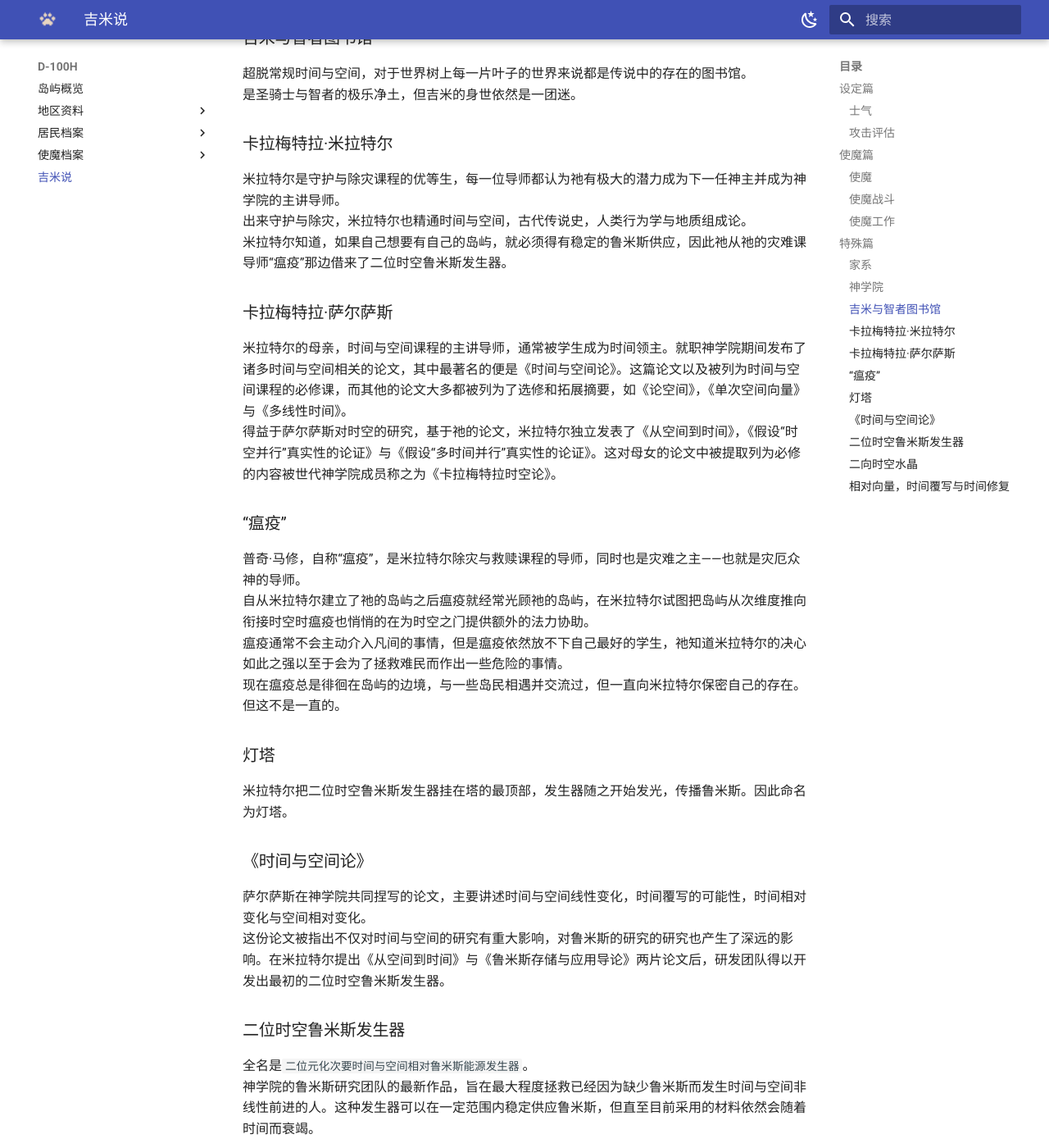
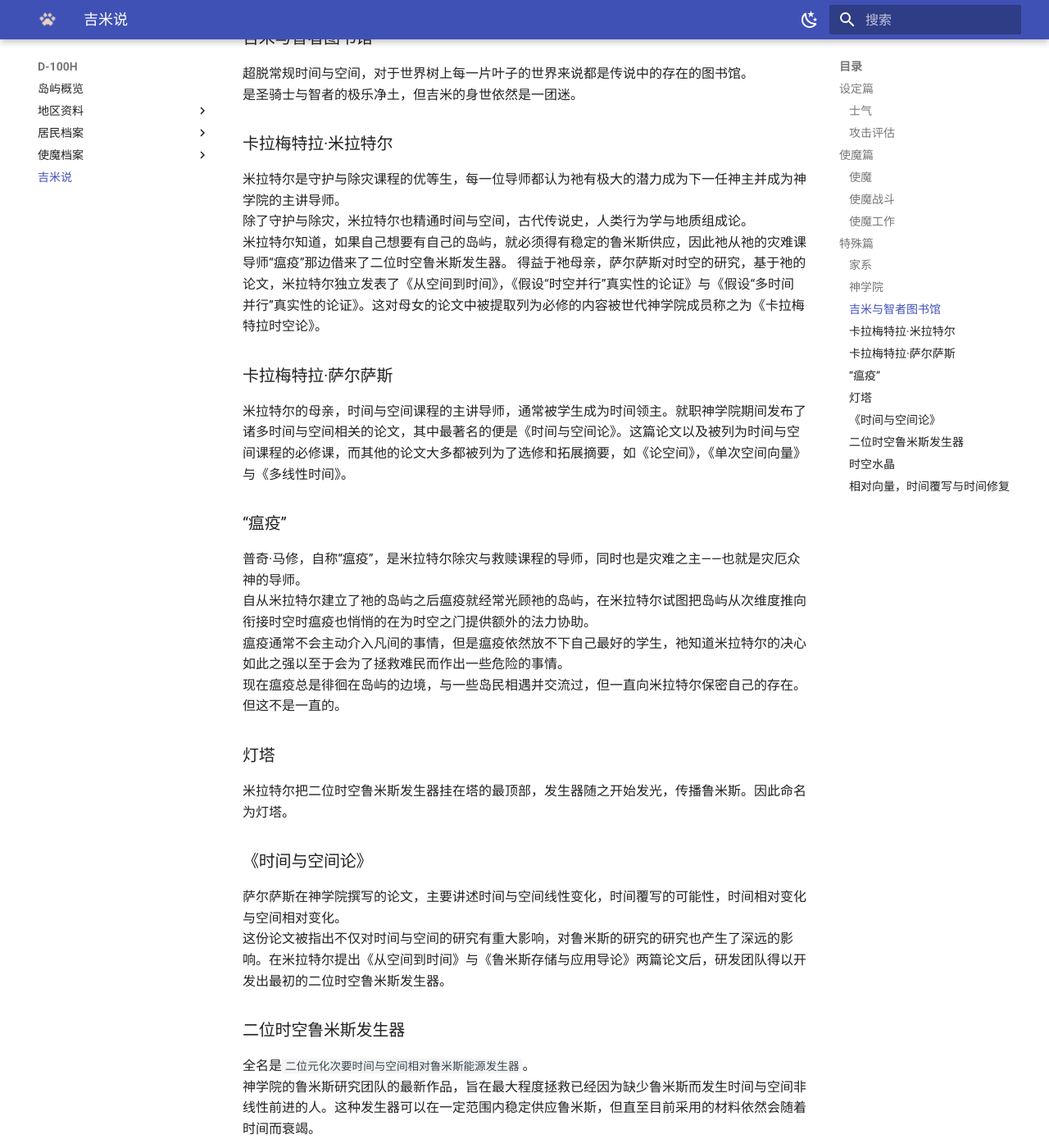
Before and after one commit to AmarokIce/LibraryOfGousa, an MkDocs documentation site: the page built from docs/d-100h/JimiSay.md, in a window 1280 px wide and 1400 px high, scrolled down 1662 px. Shown: the whole window at 82% size. Built offline with MkDocs 1.6.1 and Material for MkDocs 9.7.7, drawn with Linux system fonts in a browser that asks for light colours; some of the changed text lies outside the part shown.

Commit message:
🐺🚀

```diff
--- a/docs/d-100h/JimiSay.md
+++ b/docs/d-100h/JimiSay.md
@@ -44,12 +44,13 @@ D-100H 中大多成员的分段名的姓氏并非后知，而是作为开头。
 
 ### 卡拉梅特拉·米拉特尔
 米拉特尔是守护与除灾课程的优等生，每一位导师都认为祂有极大的潜力成为下一任神主并成为神学院的主讲导师。
-出来守护与除灾，米拉特尔也精通时间与空间，古代传说史，人类行为学与地质组成论。
+除了守护与除灾，米拉特尔也精通时间与空间，古代传说史，人类行为学与地质组成论。
 米拉特尔知道，如果自己想要有自己的岛屿，就必须得有稳定的鲁米斯供应，因此祂从祂的灾难课导师“瘟疫”那边借来了二位时空鲁米斯发生器。
+得益于祂母亲，萨尔萨斯对时空的研究，基于祂的论文，米拉特尔独立发表了《从空间到时间》，《假设“时空并行”真实性的论证》与《假设“多时间并行”真实性的论证》。这对母女的论文中被提取列为必修的内容被世代神学院成员称之为《卡拉梅特拉时空论》。
 
 ### 卡拉梅特拉·萨尔萨斯
 米拉特尔的母亲，时间与空间课程的主讲导师，通常被学生成为时间领主。就职神学院期间发布了诸多时间与空间相关的论文，其中最著名的便是《时间与空间论》。这篇论文以及被列为时间与空间课程的必修课，而其他的论文大多都被列为了选修和拓展摘要，如《论空间》，《单次空间向量》与《多线性时间》。
-得益于萨尔萨斯对时空的研究，基于祂的论文，米拉特尔独立发表了《从空间到时间》，《假设“时空并行”真实性的论证》与《假设“多时间并行”真实性的论证》。这对母女的论文中被提取列为必修的内容被世代神学院成员称之为《卡拉梅特拉时空论》。
+
 
 ### “瘟疫”
 普奇·马修，自称“瘟疫”，是米拉特尔除灾与救赎课程的导师，同时也是灾难之主——也就是灾厄众神的导师。
@@ -61,18 +62,18 @@ D-100H 中大多成员的分段名的姓氏并非后知，而是作为开头。
 米拉特尔把二位时空鲁米斯发生器挂在塔的最顶部，发生器随之开始发光，传播鲁米斯。因此命名为灯塔。
 
 ### 《时间与空间论》
-萨尔萨斯在神学院共同捏写的论文，主要讲述时间与空间线性变化，时间覆写的可能性，时间相对变化与空间相对变化。
-这份论文被指出不仅对时间与空间的研究有重大影响，对鲁米斯的研究的研究也产生了深远的影响。在米拉特尔提出《从空间到时间》与《鲁米斯存储与应用导论》两片论文后，研发团队得以开发出最初的二位时空鲁米斯发生器。
+萨尔萨斯在神学院撰写的论文，主要讲述时间与空间线性变化，时间覆写的可能性，时间相对变化与空间相对变化。
+这份论文被指出不仅对时间与空间的研究有重大影响，对鲁米斯的研究的研究也产生了深远的影响。在米拉特尔提出《从空间到时间》与《鲁米斯存储与应用导论》两篇论文后，研发团队得以开发出最初的二位时空鲁米斯发生器。
 
 ### 二位时空鲁米斯发生器
 全名是`二位元化次要时间与空间相对鲁米斯能源发生器`。
 神学院的鲁米斯研究团队的最新作品，旨在最大程度拯救已经因为缺少鲁米斯而发生时间与空间非线性前进的人。这种发生器可以在一定范围内稳定供应鲁米斯，但直至目前采用的材料依然会随着时间而衰竭。
 
-### 二向时空水晶
+### 时空水晶
 负责维护时间正常运行的时间齿轮在受到魔法的沉淀时产生的副产物。
 这种奇特的水晶可以承载特殊的时间，并将其以空间的形式表现出来，也就是水晶本身。因此时空水晶自身不具备任何原子组成。
 这是一种珍贵的材料，一旦产出立刻就会被送往神学院进行研究。据说目前正在研究更稳定存储鲁米斯的容器作为二位时空鲁米斯发生器的仓库。
 
 ### 相对向量，时间覆写与时间修复
-在米拉特尔的《从空间到时间》中首次提出时间与空间的相对限量，并且基于祂母亲的《时间与空间论》重新提出了如果时间或空间中存在问题的话时间与空间会如何修正这些问题。在祂的导师瘟疫的协助下，米拉特尔通过穿越时空的方式证实了相对向量冲突与时间抹除，同时要求将此技术列为禁忌魔法并归档在神学院禁忌图书馆，仅保留结论。
+在米拉特尔的《从空间到时间》中首次提出时间与空间的相对向量，并且基于祂母亲的《时间与空间论》重新提出了如果时间或空间中存在问题的话时间与空间会如何修正这些问题。在祂的导师瘟疫的协助下，米拉特尔通过穿越时空的方式证实了相对向量冲突与时间抹除，同时要求将此技术列为禁忌魔法并归档在神学院禁忌图书馆，仅保留结论。
 没人知道细节和真实性，据说瘟疫记录下了“先前”的米拉特尔被“修复”的场景，而其他的细节都被被米拉特尔的实验覆写了。
```
